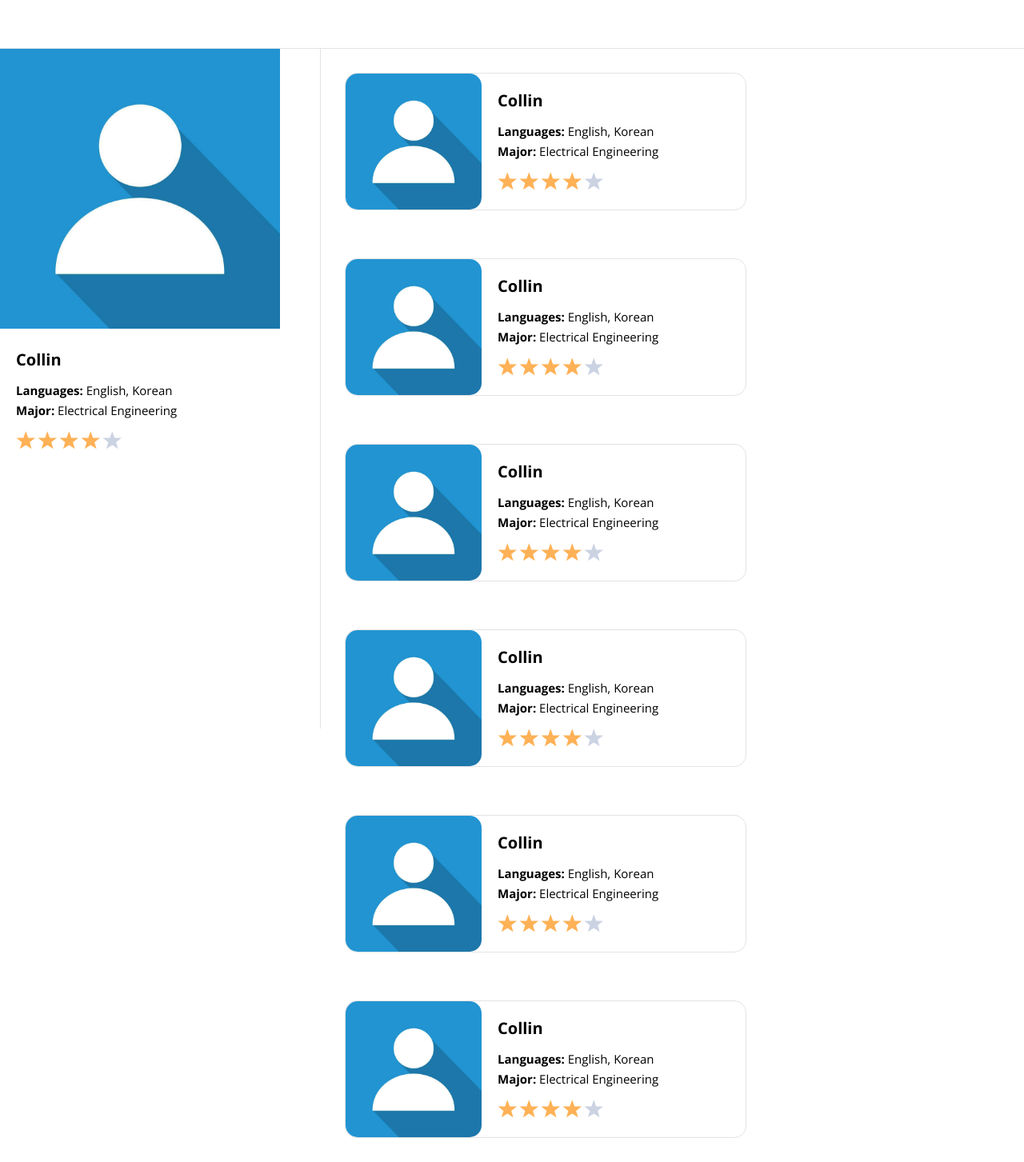
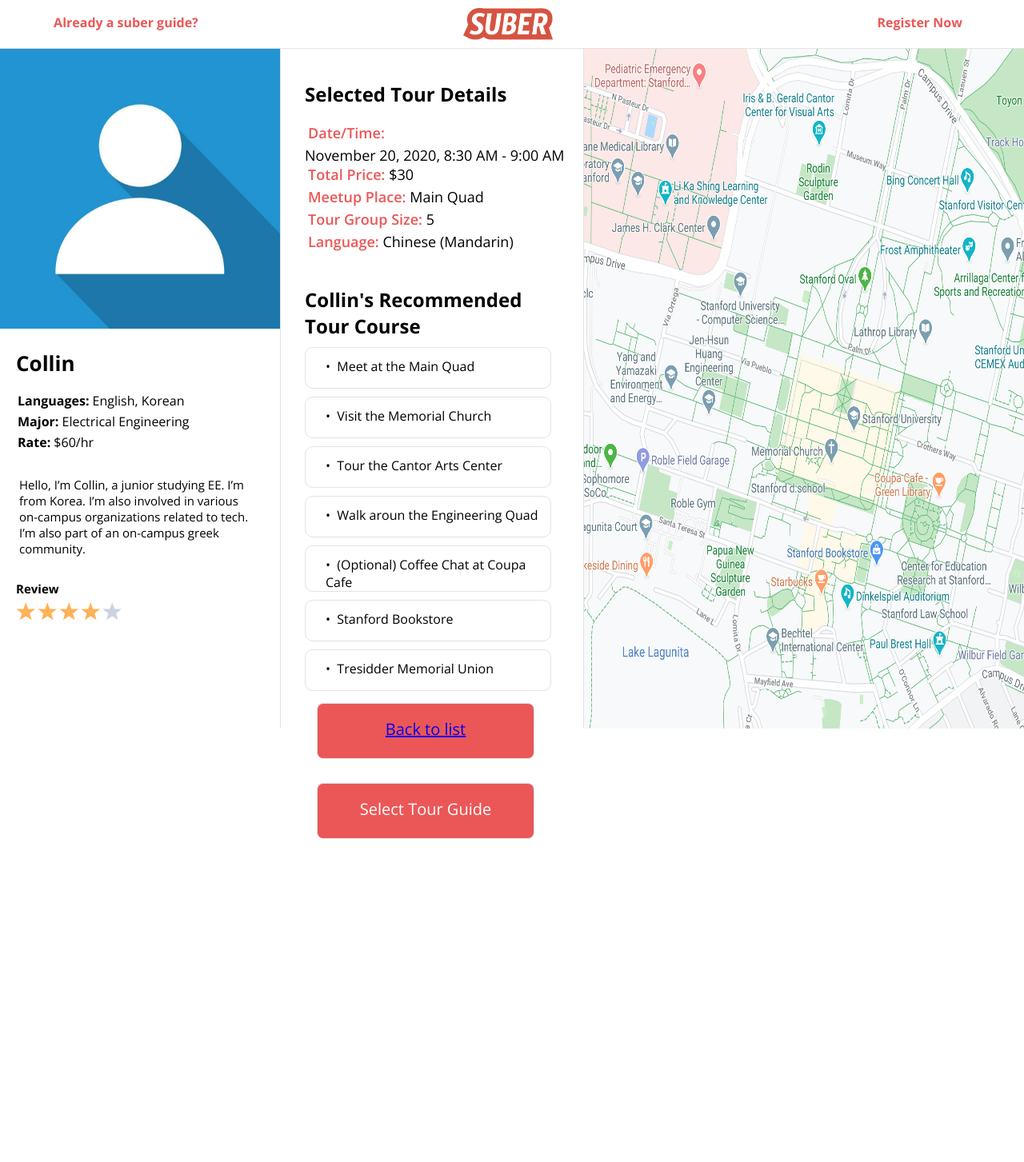
Before and after one commit to StanfordCS194/Team-14, a React (Create React App) app in the folder suber/: page /#/tourguide in a window 1280 px wide. Shown: the whole page at 80% size. After the commit the page ends 1064 px from the top, so only its background shows below. Built offline with nearby package versions, Linux system fonts and the light colour scheme; a web font is replaced by a local one.

Commit message:
add Tourguide.js

```diff
--- a/suber/src/components/Tour/Tour.js
+++ b/suber/src/components/Tour/Tour.js
@@ -163,9 +163,9 @@ class Home extends React.Component {
                         <div class="guidebox">
                             <div class="guide-image"></div>
                             <div class="guide-text">
-                                <div class="guide-name">
+                                <a class="guide-name" href="/#/tourguide">
                                     <b>Collin</b>
-                                </div>
+                                </a>
                                 <div class="guide-language">
                                     <p>
                                         <b>Languages: </b>English, Korean
@@ -190,9 +190,9 @@ class Home extends React.Component {
                         <div class="guidebox">
                             <div class="guide-image"></div>
                             <div class="guide-text">
-                                <div class="guide-name">
+                                <a class="guide-name" href="/#/tourguide">
                                     <b>Collin</b>
-                                </div>
+                                </a>
                                 <div class="guide-language">
                                     <p>
                                         <b>Languages: </b>English, Korean
@@ -217,9 +217,9 @@ class Home extends React.Component {
                         <div class="guidebox">
                             <div class="guide-image"></div>
                             <div class="guide-text">
-                                <div class="guide-name">
+                                <a class="guide-name" href="/#/tourguide">
                                     <b>Collin</b>
-                                </div>
+                                </a>
                                 <div class="guide-language">
                                     <p>
                                         <b>Languages: </b>English, Korean
@@ -244,9 +244,9 @@ class Home extends React.Component {
                         <div class="guidebox">
                             <div class="guide-image"></div>
                             <div class="guide-text">
-                                <div class="guide-name">
+                                <a class="guide-name" href="/#/tourguide" >
                                     <b>Collin</b>
-                                </div>
+                                </a>
                                 <div class="guide-language">
                                     <p>
                                         <b>Languages: </b>English, Korean
@@ -271,9 +271,9 @@ class Home extends React.Component {
                         <div class="guidebox">
                             <div class="guide-image"></div>
                             <div class="guide-text">
-                                <div class="guide-name">
+                                <a class="guide-name" href="/#/tourguide">
                                     <b>Collin</b>
-                                </div>
+                                </a>
                                 <div class="guide-language">
                                     <p>
                                         <b>Languages: </b>English, Korean
@@ -298,9 +298,9 @@ class Home extends React.Component {
                         <div class="guidebox">
                             <div class="guide-image"></div>
                             <div class="guide-text">
-                                <div class="guide-name">
+                                <a class="guide-name" href="/#/tourguide">
                                     <b>Collin</b>
-                                </div>
+                                </a>
                                 <div class="guide-language">
                                     <p>
                                         <b>Languages: </b>English, Korean
--- a/suber/src/components/Tourguide/Tourguide.css
+++ b/suber/src/components/Tourguide/Tourguide.css
@@ -18,6 +18,27 @@ body {
     text-align:center;
 
     border-bottom: 1px solid #e3e3e3;
+}
+
+.tourguide__guide_name {
+    font-size: 26px;
+    padding-bottom: 16px;
+}
+
+.tourguide__guide_description {
+    padding: 2px;
+    font-size: 16px;
+}
+
+.tourguide__guide_bio {
+    width: 300px;
+    padding-left: 4px;
+    padding-top: 30px;
+    padding-bottom: 30px;
+}
+
+#tourguide__guide_review {
+    padding-bottom: 6px;
 }
 
 #tourguide_guide-login{
@@ -66,77 +87,79 @@ body {
 }
 
 #tourguide_sidebar {
-    flex: 0 0 400px;
+    flex: 0 0 350px;
     border-right: 1px solid #e3e3e3;
 }
 
-.tourguide_custom-input {
-    width: 320px;
-    height: 35px;
-    border-radius: 5px;
+#tourguide__detail_text {
+    font-style: bold;
+    font-weight: 700;
+    font-size: 24px;
+    padding-bottom: 20px;
+}
+
+#tourguide__tour_details {
+    flex: 1 1 50px;
+    padding-top: 40px;
+    padding-left: 30px;
+    padding-right: 20px;
+}
+
+.tourguide__detail_details_1 {
+    display: inline-block;
+    color: #eb5757;
+    font-weight: 600;
+    font-size: 18px;
+    padding-left: 4px;
+    padding-bottom: 4px;
+}
+
+.tourguide__detail_details_2 {
+    display: inline-block;
+    font-size: 18px;
+}
+
+#tourguide__recommended_course {
+    margin-top: 40px;
+}
+
+#tourguide__recommended_course_text {
+    font-style: bold;
+    font-weight: 700;
+    font-size: 24px;
+}
+
+.tourguide__recommended_course_box {
+    border: 1px solid #e3e3e3;
+    border-radius: 10px;
+    min-height: 50px;
     text-align: left;
-    padding-left: 10px;
+
+    margin-top: 10px;
+    margin-right: 20px;
+}
+
+.tourguide__recommended_course_boxtext {
+    padding-left: 25px;
+    padding-top: 12px;
     font-size: 16px;
 }
 
-.tourguide_findbox {
-    width: 320px;
-    padding-left: 40px;
-    padding-top: 32px;
+.tourguide__button {
+    width: 270px;
+    height: 50px;
+    border: 1px solid #e3e3e3;
+    border-radius: 8px;
+    background-color: #eb5757;
+    color: #ffffff;
+    text-align: center;
+    padding-top: 18px;
+    display: inline-block;
+    margin: 15px;
+    font-size: 20px;
 }
 
-.tourguide_fb-text {
-    padding-bottom: 10px;
+#tourguide__tour_map {
+    border-left: 1px solid #e3e3e3;
+    flex: 0 0 60px;
 }
-
-#tourguide_guide-list {
-    flex: 1 1 auto;
-    vertical-align: top;
-    display: inline;
-}
-
-.tourguide_guidebox {
-    width: 500px;
-    height: 170px;
-    margin: 30px;
-    display: inline-block;
-    border: 1px solid #e3e3e3;
-    border-radius: 15px;
-}
-
-.tourguide_guide-image {
-    background-image: url('../../imgs/default-profile-picture1.jpg');
-    background-size: cover;
-    height: 170px;
-    width: 170px;
-    border-radius: 15px;
-    display: inline-block;
-}
-
-.tourguide_guide-text {
-    height: 160px;
-    width: 250px;
-    display: inline-block;
-    vertical-align: top;
-    margin: 20px;
-
-    font-size: 15px;
-}
-
-.tourguide_guide-name {
-    font-size: 20px;
-
-    margin-bottom: 15px;
-}
-
-.tourguide_guide-language {
-    margin-bottom: 5px;
-}
-
-.tourguide_guide-major {
-    margin-bottom: 15px;
-}
-
-.tourguide_ratings {
-    margin-top: 15px;
-}
--- a/suber/src/components/Tourguide/Tourguide.js
+++ b/suber/src/components/Tourguide/Tourguide.js
@@ -5,7 +5,8 @@ import DatePicker from "react-datepicker";
 import Select from "react-select";
 import StarRatings from "react-star-ratings";
 
-
+import suberimg from '../../imgs/SUBER.png';
+import mapimg from '../../imgs/sample-map.png';
 
 const options_time = [
     { value: '0500', label: '05:00' },
@@ -101,7 +102,15 @@ class Home extends React.Component {
         return (
             <body>
                 <div id="tourguide_menubar">
-                    <div id="tourguide_guide_image"></div>
+                    <div id="guide-login">
+                        <p>Already a suber guide?</p>
+                    </div>
+                    <div id="logo">
+                        <img id="logo-img" src= { suberimg } />
+                    </div>
+                    <div id="guide-signup">
+                        <p>Register Now</p>
+                    </div>
                 </div>
                 <div id="tourguide_tour__mainpage">
                     <div class="split" id="tourguide_sidebar">
@@ -111,48 +120,34 @@ class Home extends React.Component {
                                  width='350px' />
                         </div>
                         <div class="guide-text">
-                            <div class="guide-name">
+                            <div class="tourguide__guide_name">
                                 <b>Collin</b>
                             </div>
-                            <div class="guide-language">
+                            <div class="tourguide__guide_description">
                                 <p>
                                     <b>Languages: </b>English, Korean
                                 </p>
                             </div>
-                            <div class="guide-major">
+                            <div class="tourguide__guide_description">
                                 <p>
                                     <b>Major: </b>Electrical Engineering
                                 </p>
                             </div>
-                            <StarRatings
-                                rating={this.state.rating}
-                                starRatedColor="#FEB156"
-                                numberOfStars={5}
-                                name='rating'
-                                class='ratings'
-                                starDimension='25px'
-                                starSpacing='1px'
-                            />
-                        </div>
-
-                    </div>
-                    <div class="split" id="tourguide_guide-list">
-                        <div class="guidebox">
-                            <div class="guide-image"></div>
-                            <div class="guide-text">
-                                <div class="guide-name">
-                                    <b>Collin</b>
-                                </div>
-                                <div class="guide-language">
+                            <div class="tourguide__guide_description">
                                 <p>
-                                        <b>Languages: </b>English, Korean
+                                    <b>Rate: </b>$60/hr
                                 </p>
                             </div>
-                                <div class="guide-major">
+                            <div class="tourguide__guide_bio">
                                 <p>
-                                        <b>Major: </b>Electrical Engineering
+                                    Hello, I’m Collin, a junior studying EE. I’m
+                                    from Korea. I’m also involved in various
+                                    on-campus organizations related to tech. I’m
+                                    also part of an on-campus greek community.
                                 </p>
                             </div>
+                            <div>
+                                <p id="tourguide__guide_review" ><b>Review</b></p>
                                 <StarRatings
                                     rating={this.state.rating}
                                     starRatedColor="#FEB156"
@@ -164,141 +159,65 @@ class Home extends React.Component {
                                 />
                             </div>
                         </div>
-                        <div class="guidebox">
-                            <div class="guide-image"></div>
-                            <div class="guide-text">
-                                <div class="guide-name">
-                                    <b>Collin</b>
+
                     </div>
-                                <div class="guide-language">
+                    <div class="split" id="tourguide__tour_details">
+                        <div id="tourguide__detail_text">Selected Tour Details</div>
+                        <div>
                             <p>
-                                        <b>Languages: </b>English, Korean
+                                <div class="tourguide__detail_details_1">Date/Time:&nbsp;</div>
+                                <div class="tourguide__detail_details_2">November 20, 2020, 8:30 AM - 9:00 AM</div>
+                            </p>
+                            <p>
+                                <div class="tourguide__detail_details_1">Total Price:&nbsp;</div>
+                                <div class="tourguide__detail_details_2">$30</div>
+                            </p>
+                            <p>
+                                <div class="tourguide__detail_details_1">Meetup Place:&nbsp;</div>
+                                <div class="tourguide__detail_details_2">Main Quad</div>
+                            </p>
+                            <p>
+                                <div class="tourguide__detail_details_1">Tour Group Size:&nbsp;</div>
+                                <div class="tourguide__detail_details_2">5</div>
+                            </p>
+                            <p>
+                                <div class="tourguide__detail_details_1">Language:&nbsp;</div>
+                                <div class="tourguide__detail_details_2">Chinese (Mandarin)</div>
                             </p>
                         </div>
-                                <div class="guide-major">
-                                    <p>
-                                        <b>Major: </b>Electrical Engineering
-                                    </p>
+                        <div id="tourguide__recommended_course">
+                            <p id="tourguide__recommended_course_text">Collin's Recommended Tour Course</p>
+                            <div class="tourguide__recommended_course_box">
+                                <div class="tourguide__recommended_course_boxtext">&bull;&nbsp;&nbsp;Meet at the Main Quad</div>
                             </div>
-                                <StarRatings
-                                    rating={this.state.rating}
-                                    starRatedColor="#FEB156"
-                                    numberOfStars={5}
-                                    name='rating'
-                                    class='ratings'
-                                    starDimension='25px'
-                                    starSpacing='1px'
-                                />
+                            <div class="tourguide__recommended_course_box">
+                                <div class="tourguide__recommended_course_boxtext">&bull;&nbsp;&nbsp;Visit the Memorial Church</div>
+                            </div>
+                            <div class="tourguide__recommended_course_box">
+                                <div class="tourguide__recommended_course_boxtext">&bull;&nbsp;&nbsp;Tour the Cantor Arts Center</div>
+                            </div>
+                            <div class="tourguide__recommended_course_box">
+                                <div class="tourguide__recommended_course_boxtext">&bull;&nbsp;&nbsp;Walk aroun the Engineering Quad</div>
+                            </div>
+                            <div class="tourguide__recommended_course_box">
+                                <div class="tourguide__recommended_course_boxtext">&bull;&nbsp;&nbsp;(Optional) Coffee Chat at Coupa Cafe</div>
+                            </div>
+                            <div class="tourguide__recommended_course_box">
+                                <div class="tourguide__recommended_course_boxtext">&bull;&nbsp;&nbsp;Stanford Bookstore</div>
+                            </div>
+                            <div class="tourguide__recommended_course_box">
+                                <div class="tourguide__recommended_course_boxtext">&bull;&nbsp;&nbsp;Tresidder Memorial Union</div>
                             </div>
                         </div>
-                        <div class="guidebox">
-                            <div class="guide-image"></div>
-                            <div class="guide-text">
-                                <div class="guide-name">
-                                    <b>Collin</b>
+                        <div class="tourguide__button">
+                            <a href="/#/tour">Back to list</a>
                         </div>
-                                <div class="guide-language">
-                                    <p>
-                                        <b>Languages: </b>English, Korean
-                                    </p>
-                                </div>
-                                <div class="guide-major">
-                                    <p>
-                                        <b>Major: </b>Electrical Engineering
-                                    </p>
-                                </div>
-                                <StarRatings
-                                    rating={this.state.rating}
-                                    starRatedColor="#FEB156"
-                                    numberOfStars={5}
-                                    name='rating'
-                                    class='ratings'
-                                    starDimension='25px'
-                                    starSpacing='1px'
-                                />
+                        <div class="tourguide__button">
+                            <a>Select Tour Guide</a>
                         </div>
                     </div>
-                        <div class="guidebox">
-                            <div class="guide-image"></div>
-                            <div class="guide-text">
-                                <div class="guide-name">
-                                    <b>Collin</b>
-                                </div>
-                                <div class="guide-language">
-                                    <p>
-                                        <b>Languages: </b>English, Korean
-                                    </p>
-                                </div>
-                                <div class="guide-major">
-                                    <p>
-                                        <b>Major: </b>Electrical Engineering
-                                    </p>
-                                </div>
-                                <StarRatings
-                                    rating={this.state.rating}
-                                    starRatedColor="#FEB156"
-                                    numberOfStars={5}
-                                    name='rating'
-                                    class='ratings'
-                                    starDimension='25px'
-                                    starSpacing='1px'
-                                />
-                            </div>
-                        </div>
-                        <div class="guidebox">
-                            <div class="guide-image"></div>
-                            <div class="guide-text">
-                                <div class="guide-name">
-                                    <b>Collin</b>
-                                </div>
-                                <div class="guide-language">
-                                    <p>
-                                        <b>Languages: </b>English, Korean
-                                    </p>
-                                </div>
-                                <div class="guide-major">
-                                    <p>
-                                        <b>Major: </b>Electrical Engineering
-                                    </p>
-                                </div>
-                                <StarRatings
-                                    rating={this.state.rating}
-                                    starRatedColor="#FEB156"
-                                    numberOfStars={5}
-                                    name='rating'
-                                    class='ratings'
-                                    starDimension='25px'
-                                    starSpacing='1px'
-                                />
-                            </div>
-                        </div>
-                        <div class="guidebox">
-                            <div class="guide-image"></div>
-                            <div class="guide-text">
-                                <div class="guide-name">
-                                    <b>Collin</b>
-                                </div>
-                                <div class="guide-language">
-                                    <p>
-                                        <b>Languages: </b>English, Korean
-                                    </p>
-                                </div>
-                                <div class="guide-major">
-                                    <p>
-                                        <b>Major: </b>Electrical Engineering
-                                    </p>
-                                </div>
-                                <StarRatings
-                                    rating={this.state.rating}
-                                    starRatedColor="#FEB156"
-                                    numberOfStars={5}
-                                    name='rating'
-                                    class='ratings'
-                                    starDimension='25px'
-                                    starSpacing='1px'
-                                />
-                            </div>
-                        </div>
+                    <div class="split" id="tourguide__tour_map">
+                        <img src={ mapimg } width='550px' height='850px' />
                     </div>
                 </div>
             </body>
```
Also changed, not shown: suber/src/imgs/sample-map.png (added). Lines whose indentation alone changed are shown as unchanged.
